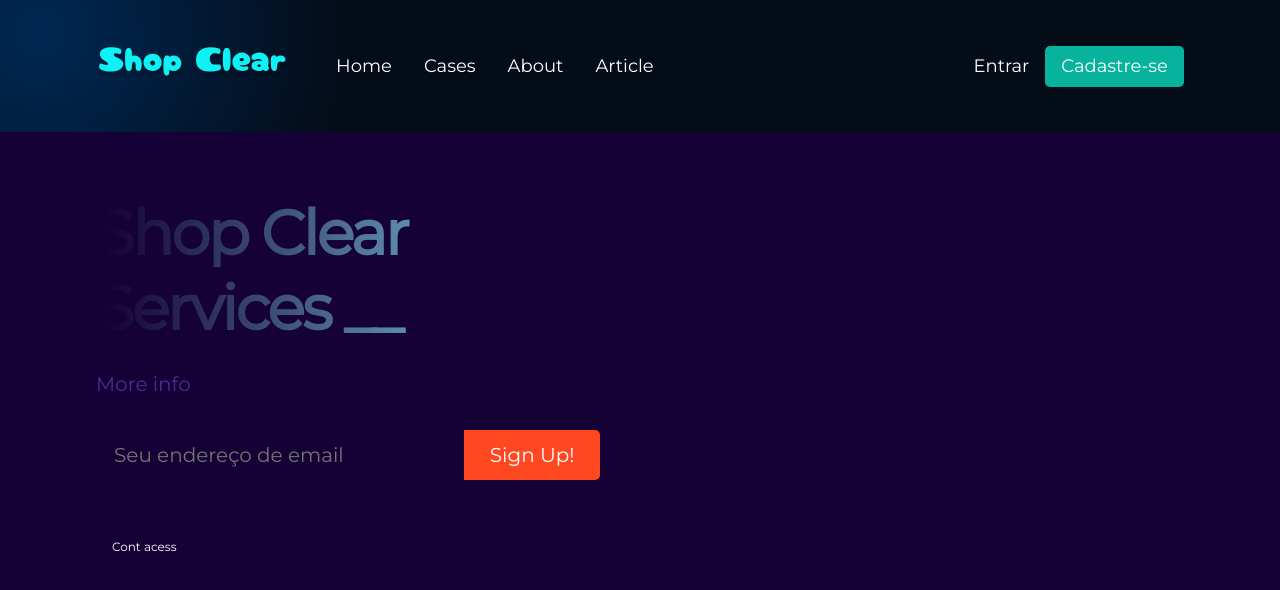
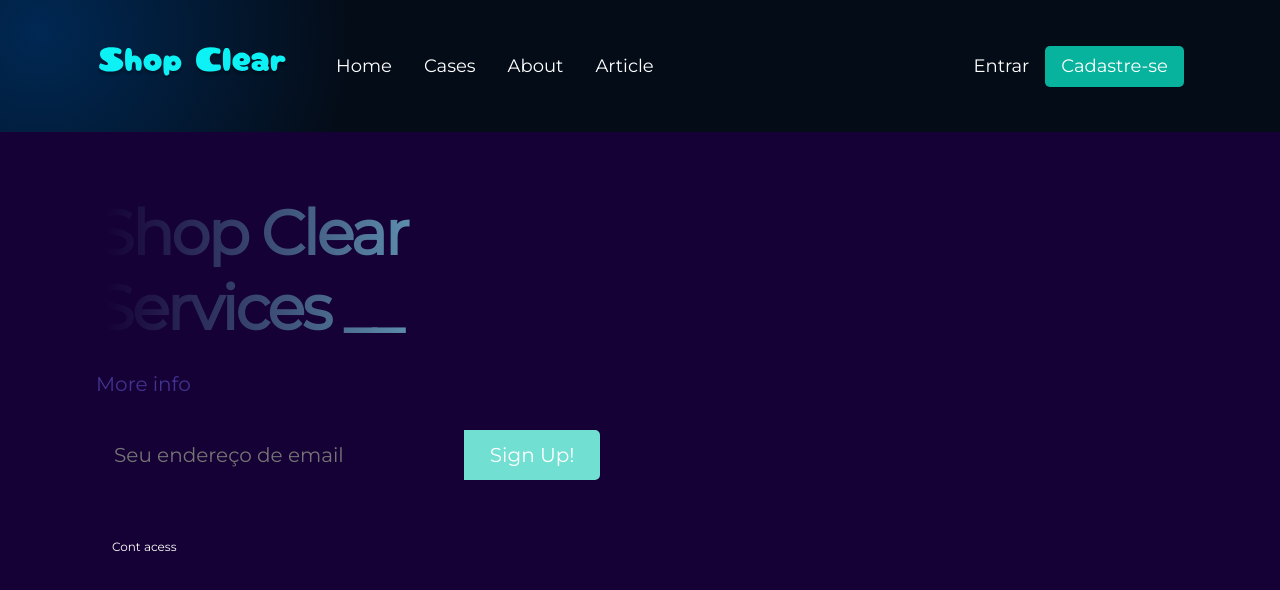
Before and after one commit to atonteus/shopclear-frontend, a React (Create React App) app in the folder shopclear-front/: page / in a window 1280 px wide. Shown: the top 590 px of the page. Built offline with nearby package versions, Linux system fonts and the light colour scheme.

Commit message:
Update header.css

```diff
--- a/shopclear-front/src/containers/Header/header.css
+++ b/shopclear-front/src/containers/Header/header.css
@@ -65,8 +65,8 @@
     font-weight: 400;
     font-size: 20px;
     line-height: 28px;
-    background: #FF4820;
-    border: 2px solid #FF4820;
+    background: #71dfd2;;
+    border: 2px solid #71dfd2;;
     padding: 0 1rem;
     color: #fff;
     cursor: pointer;
@@ -74,6 +74,11 @@
 
     border-top-right-radius: 5px;
     border-bottom-right-radius: 5px;
+}
+
+.shop__header-content__input button:hover{
+    background: #1e776d;
+    border: 2px solid #1e776d
 }
 
 .shop__header-content__people {
```
